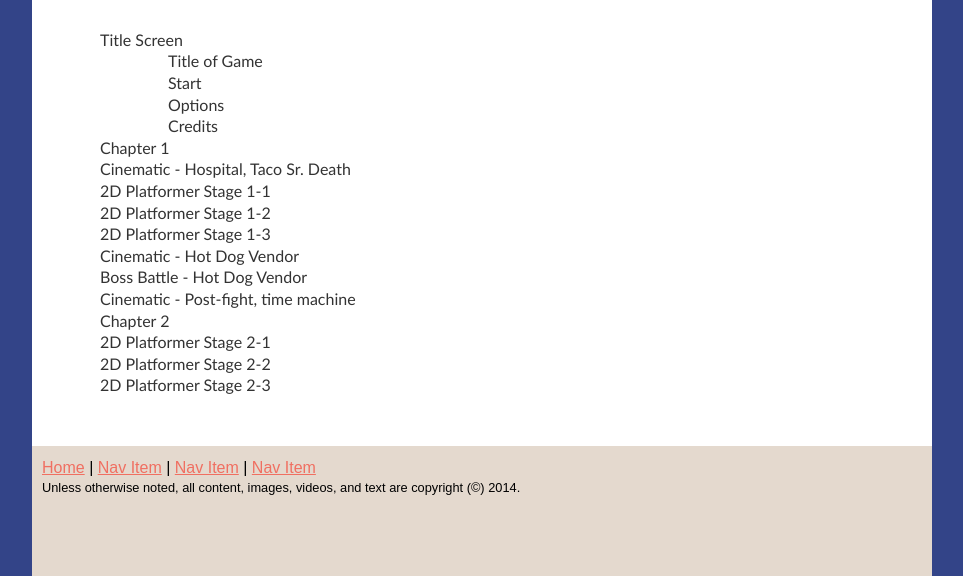
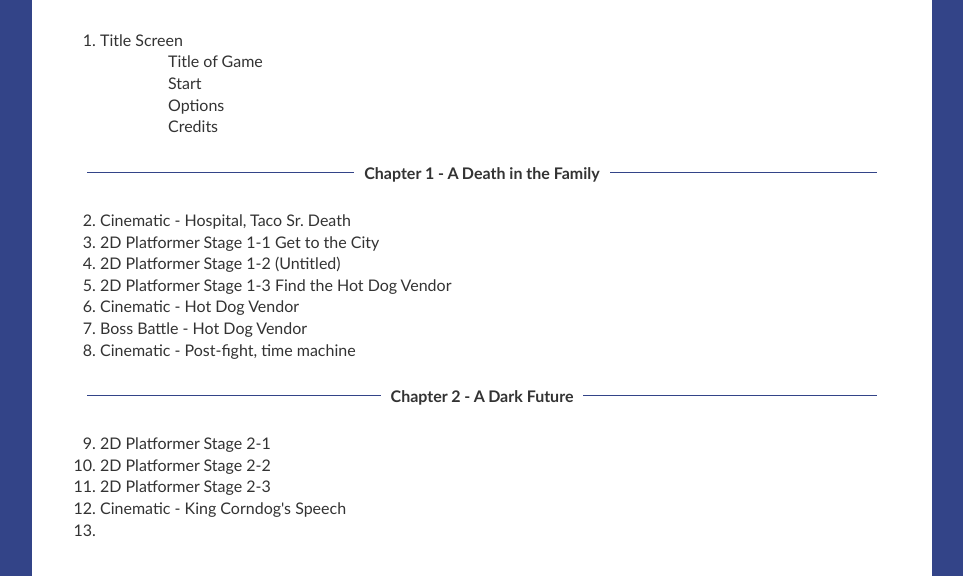
Before and after one commit to TheJaredWilcurt/DrTaco, a plain HTML site: page outline.htm in a window 1280 px wide. Shown: the part 224-800 px from the top of the page, without its empty margins (158-1121 px from the left). Drawn offline with nearby package versions, Linux system fonts and the light colour scheme.

Commit message:
Updated outline
Added more to outline page and updated the styling of it.

```diff
--- a/_sass/_main.sass
+++ b/_sass/_main.sass
@@ -82,3 +82,18 @@ h3
         font-family: "Trebuchet MS", arial, sans-serif
         color: #333
         line-height: 1.35em
+
+#outline
+    list-style-type: decimal
+    ul
+        margin-left: 10px
+    fieldset
+        border-width: 1px 0px 0px 0px
+        border-style: solid
+        border-color: #348
+        display: block
+        margin: 20px -13px 3px -13px
+        text-align: center
+        font-weight: bold
+        legend
+            padding: 5px 10px
--- a/outline.htm
+++ b/outline.htm
@@ -76,6 +76,7 @@
         <br /><br />
 
         <ol id="outline">
+
           <li>Title Screen</li>
           <ul>
             <li>Title of Game</li>
@@ -83,18 +84,32 @@
             <li>Options</li>
             <li>Credits</li>
           </ul>
-          <div>Chapter 1</div>
+
+          <fieldset class="title">
+            <legend>Chapter 1 - A Death in the Family</legend>
+          </fieldset>
+
           <li>Cinematic - Hospital, Taco Sr. Death</li>
-          <li>2D Platformer Stage 1-1</li>
-          <li>2D Platformer Stage 1-2</li>
-          <li>2D Platformer Stage 1-3</li>
+
+          <li>2D Platformer Stage 1-1 Get to the City</li>
+          <li>2D Platformer Stage 1-2 (Untitled)</li>
+          <li>2D Platformer Stage 1-3 Find the Hot Dog Vendor</li>
+
           <li>Cinematic - Hot Dog Vendor</li>
           <li>Boss Battle - Hot Dog Vendor</li>
           <li>Cinematic - Post-fight, time machine</li>
-          <div>Chapter 2</div>
+
+          <fieldset class="title">
+            <legend>Chapter 2 - A Dark Future</legend>
+          </fieldset>
+
           <li>2D Platformer Stage 2-1</li>
           <li>2D Platformer Stage 2-2</li>
           <li>2D Platformer Stage 2-3</li>
+
+          <li>Cinematic - King Corndog's Speech</li>
+          <li></li>
+
         </ol>
 
       </div> <!-- end MainContent -->
```
Also changed, not shown: _style/style.css.
